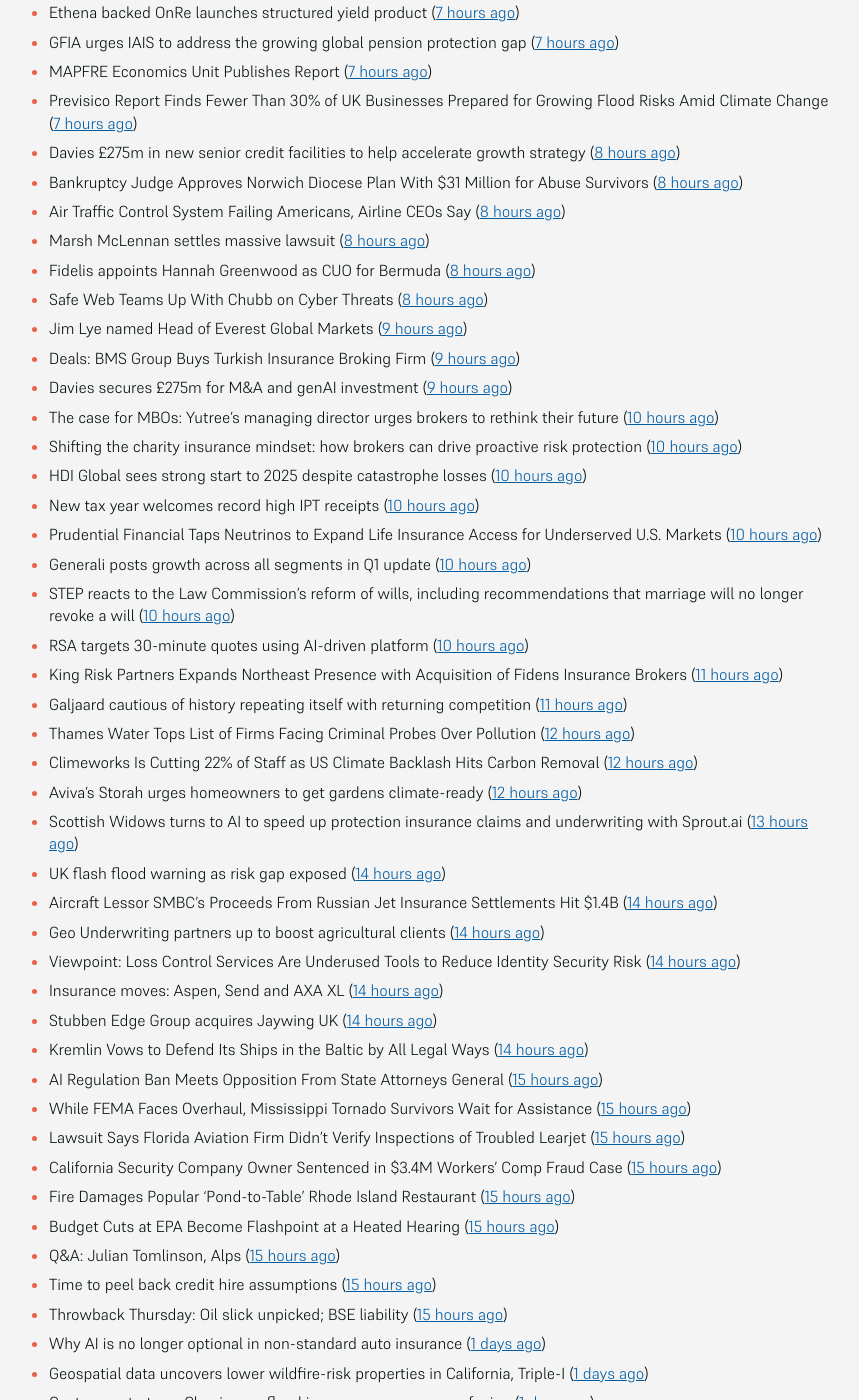
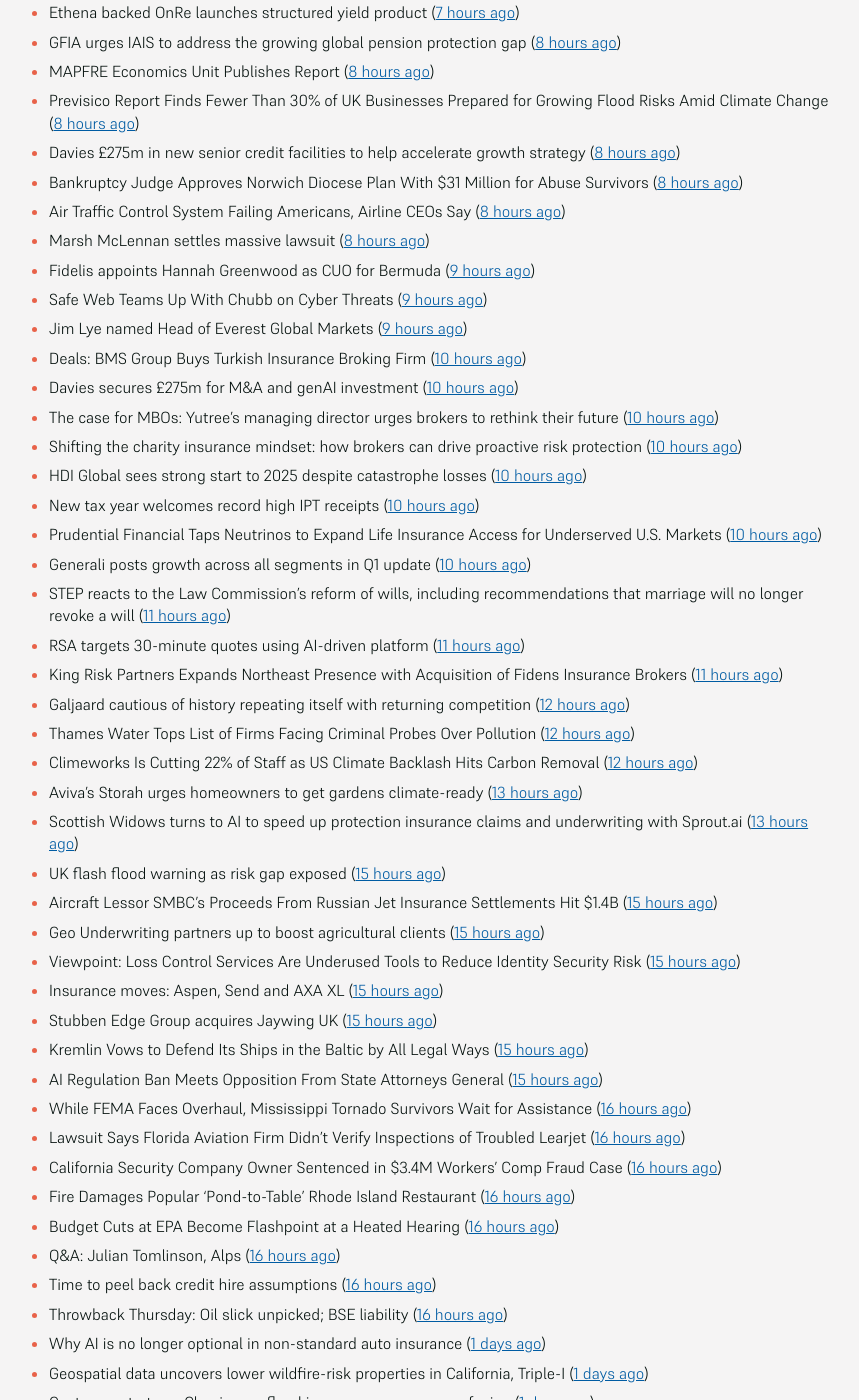
Before and after one commit to mat-0/feeds.thechels.uk, a Jekyll site: the page built from index.md, in a window 1280 px wide and 1400 px high, scrolled down 1075 px. Shown: the whole window, without its empty margins (215-1074 px from the left). Built offline with Jekyll 4.4.1, drawn with Linux system fonts in a browser that asks for light colours; some of the changed text lies outside the part shown.

Commit message:
New Feed

```diff
--- a/index.md
+++ b/index.md
@@ -8,74 +8,74 @@ description: Latest Updates
 [Get this as an RSS feed](/feed.rss)
 
 <!-- news_marker starts -->
-- Senate Votes to Block California’s Rule to Ban Sale of New Gas-Powered Cars by 2035 ([39 minutes ago](https://www.insurancejournal.com/news/west/2025/05/22/824884.htm))
-- CFC boosts cyber cover for high-risk digital sectors ([1 hours ago](https://www.insurancebusinessmag.com/uk/news/breaking-news/cfc-boosts-cyber-cover-for-highrisk-digital-sectors-536652.aspx))
+- Senate Votes to Block California’s Rule to Ban Sale of New Gas-Powered Cars by 2035 ([1 hours ago](https://www.insurancejournal.com/news/west/2025/05/22/824884.htm))
+- CFC boosts cyber cover for high-risk digital sectors ([2 hours ago](https://www.insurancebusinessmag.com/uk/news/breaking-news/cfc-boosts-cyber-cover-for-highrisk-digital-sectors-536652.aspx))
 - Combating misinformation strategy: Verify, then trust ([2 hours ago](https://www.dig-in.com/opinion/strategies-for-fighting-misinformation))
 - AI is changing insurance strategies for small businesses ([2 hours ago](https://www.dig-in.com/opinion/ai-is-changing-insurance-strategies-for-small-businesses))
 - D.A. Says Former California Police Officer on Workers’ Comp Went to Festival, Skied ([3 hours ago](https://www.insurancejournal.com/news/west/2025/05/22/824698.htm))
-- People Moves: Swingle Collins & Associates Names Curtis as President ([3 hours ago](https://www.insurancejournal.com/news/southcentral/2025/05/22/824852.htm))
+- People Moves: Swingle Collins & Associates Names Curtis as President ([4 hours ago](https://www.insurancejournal.com/news/southcentral/2025/05/22/824852.htm))
 - People Moves: Willis Promotes Williamson as Canada Leader; HDI Global Taps RSA’s McDowell as Sales & Distribution Lead for International Programs and Captives ([4 hours ago](https://www.insurancejournal.com/news/international/2025/05/22/824842.htm))
 - New Orleans Archdiocese to Pay $179M to Victims of Clergy Sexual Abuse ([4 hours ago](https://www.insurancejournal.com/news/southcentral/2025/05/22/824844.htm))
 - Man Who Burned Down a Missouri Church Sentenced, Ordered to Pay $7M ([4 hours ago](https://www.insurancejournal.com/news/midwest/2025/05/22/824838.htm))
 - FEMA Senior Officials Exit as Trump Targets Agency ([4 hours ago](https://www.insurancejournal.com/news/national/2025/05/22/824833.htm))
-- Property cat rates expected to fall ~10% at June 1 but market dynamics still favourable: KBW ([4 hours ago](https://www.reinsurancene.ws/property-cat-rates-expected-to-fall-10-at-june-1-but-market-dynamics-still-favourable-kbw/))
-- People Moves: Frankenmuth Insurance Appoints Ott Chief Legal Officer and Corporate Secretary; Brotherhood Mutual Announces VP Promotion, Addition and Transition ([4 hours ago](https://www.insurancejournal.com/news/midwest/2025/05/22/824823.htm))
-- Kota Raises $14.5 Million to Streamline Insurance Benefits Infrastructure ([4 hours ago](https://www.insurtechinsights.com/kota-raises-14-5-million-to-streamline-insurance-benefits-infrastructure/))
+- Property cat rates expected to fall ~10% at June 1 but market dynamics still favourable: KBW ([5 hours ago](https://www.reinsurancene.ws/property-cat-rates-expected-to-fall-10-at-june-1-but-market-dynamics-still-favourable-kbw/))
+- People Moves: Frankenmuth Insurance Appoints Ott Chief Legal Officer and Corporate Secretary; Brotherhood Mutual Announces VP Promotion, Addition and Transition ([5 hours ago](https://www.insurancejournal.com/news/midwest/2025/05/22/824823.htm))
+- Kota Raises $14.5 Million to Streamline Insurance Benefits Infrastructure ([5 hours ago](https://www.insurtechinsights.com/kota-raises-14-5-million-to-streamline-insurance-benefits-infrastructure/))
 - Insurance investment outsourcing hits $4.5trn, private markets see more interest: Clearwater Analytics ([5 hours ago](https://www.reinsurancene.ws/insurance-investment-outsourcing-hits-4-5trn-private-markets-see-more-interest-clearwater-analytics/))
 - Corporate Nuclear Verdicts Surged to New Record High in 2024, Report Says ([5 hours ago](https://www.insurancejournal.com/news/national/2025/05/22/824792.htm))
 - NCDOI Fines Builders Mutual for Repeat Violations in Commercial Auto ([5 hours ago](https://www.insurancejournal.com/news/southeast/2025/05/22/824808.htm))
 - Markets/Coverages: CFC Adds Cyber Proactive Response to More Industry Products ([5 hours ago](https://www.insurancejournal.com/news/national/2025/05/22/824804.htm))
 - Davies Secures New Credit Facility of £275m ([5 hours ago](https://insurance-edge.net/2025/05/22/davies-secures-new-credit-facility-of-275m/))
-- Protecdiv adds David Castillo as EVP, Head of Construction and Surety Solutions ([5 hours ago](https://www.reinsurancene.ws/protecdiv-adds-david-castillo-as-evp-head-of-construction-and-surety-solutions/))
-- Aon Launches Health Price Transparency Data ([5 hours ago](https://insurance-edge.net/2025/05/22/aon-launches-health-price-transparency-data/))
+- Protecdiv adds David Castillo as EVP, Head of Construction and Surety Solutions ([6 hours ago](https://www.reinsurancene.ws/protecdiv-adds-david-castillo-as-evp-head-of-construction-and-surety-solutions/))
+- Aon Launches Health Price Transparency Data ([6 hours ago](https://insurance-edge.net/2025/05/22/aon-launches-health-price-transparency-data/))
 - State Farm's added California rate hike request gets pushback ([6 hours ago](https://www.dig-in.com/news/state-farms-added-california-rate-hike-gets-pushback))
 - Hiscox targets double-digit Retail premium growth by 2028 ([6 hours ago](https://www.reinsurancene.ws/hiscox-targets-double-digit-retail-premium-growth-by-2028/))
-- AM Best warns NOAA disaster data cutoff could hinder insurers’ response to secondary perils ([6 hours ago](https://www.reinsurancene.ws/am-best-warns-noaa-disaster-data-cutoff-could-hinder-insurers-response-to-secondary-perils/))
-- Plane Crashes into San Diego Neighborhood, Setting Homes and Vehicles on Fire ([6 hours ago](https://www.insurancejournal.com/news/west/2025/05/22/824787.htm))
+- AM Best warns NOAA disaster data cutoff could hinder insurers’ response to secondary perils ([7 hours ago](https://www.reinsurancene.ws/am-best-warns-noaa-disaster-data-cutoff-could-hinder-insurers-response-to-secondary-perils/))
+- Plane Crashes into San Diego Neighborhood, Setting Homes and Vehicles on Fire ([7 hours ago](https://www.insurancejournal.com/news/west/2025/05/22/824787.htm))
 - SMEs Are Looking to Boost Their Insurance Cover, Says New Survey ([7 hours ago](https://insurance-edge.net/2025/05/22/smes-are-looking-to-boost-their-insurance-cover-says-new-survey/))
 - Ethena backed OnRe launches structured yield product ([7 hours ago](https://www.reinsurancene.ws/ethena-backed-onre-launches-structured-yield-product/))
-- GFIA urges IAIS to address the growing global pension protection gap ([7 hours ago](https://www.reinsurancene.ws/gfia-urges-iais-to-address-the-growing-global-pension-protection-gap/))
-- MAPFRE Economics Unit Publishes Report ([7 hours ago](https://insurance-edge.net/2025/05/22/mapfre-economics-unit-publishes-report/))
-- Previsico Report Finds Fewer Than 30% of UK Businesses Prepared for Growing Flood Risks Amid Climate Change ([7 hours ago](https://www.insurtechinsights.com/previsico-report-finds-fewer-than-30-of-uk-businesses-prepared-for-growing-flood-risks-amid-climate-change/))
+- GFIA urges IAIS to address the growing global pension protection gap ([8 hours ago](https://www.reinsurancene.ws/gfia-urges-iais-to-address-the-growing-global-pension-protection-gap/))
+- MAPFRE Economics Unit Publishes Report ([8 hours ago](https://insurance-edge.net/2025/05/22/mapfre-economics-unit-publishes-report/))
+- Previsico Report Finds Fewer Than 30% of UK Businesses Prepared for Growing Flood Risks Amid Climate Change ([8 hours ago](https://www.insurtechinsights.com/previsico-report-finds-fewer-than-30-of-uk-businesses-prepared-for-growing-flood-risks-amid-climate-change/))
 - Davies £275m in new senior credit facilities to help accelerate growth strategy ([8 hours ago](https://www.reinsurancene.ws/davies-275m-in-new-senior-credit-facilities-to-help-accelerate-growth-strategy/))
 - Bankruptcy Judge Approves Norwich Diocese Plan With $31 Million for Abuse Survivors ([8 hours ago](https://www.insurancejournal.com/news/east/2025/05/22/824771.htm))
 - Air Traffic Control System Failing Americans, Airline CEOs Say ([8 hours ago](https://www.insurancejournal.com/news/national/2025/05/22/824772.htm))
 - Marsh McLennan settles massive lawsuit ([8 hours ago](https://www.insurancebusinessmag.com/uk/news/legal-insights/marsh-mclennan-settles-massive-lawsuit-536579.aspx))
-- Fidelis appoints Hannah Greenwood as CUO for Bermuda ([8 hours ago](https://www.reinsurancene.ws/fidelis-appoints-hannah-greenwood-as-cuo-for-bermuda/))
-- Safe Web Teams Up With Chubb on Cyber Threats ([8 hours ago](https://insurance-edge.net/2025/05/22/safe-web-teams-up-with-chubb-on-cyber-threats/))
+- Fidelis appoints Hannah Greenwood as CUO for Bermuda ([9 hours ago](https://www.reinsurancene.ws/fidelis-appoints-hannah-greenwood-as-cuo-for-bermuda/))
+- Safe Web Teams Up With Chubb on Cyber Threats ([9 hours ago](https://insurance-edge.net/2025/05/22/safe-web-teams-up-with-chubb-on-cyber-threats/))
 - Jim Lye named Head of Everest Global Markets ([9 hours ago](https://www.reinsurancene.ws/jim-lye-named-head-of-everest-global-markets/))
-- Deals: BMS Group Buys Turkish Insurance Broking Firm ([9 hours ago](https://insurance-edge.net/2025/05/22/deals-bms-group-buys-turkish-insurance-broking-firm/))
-- Davies secures £275m for M&A and genAI investment ([9 hours ago](https://www.postonline.co.uk/claims/7957808/davies-secures-%C2%A3275m-for-ma-and-genai-investment))
+- Deals: BMS Group Buys Turkish Insurance Broking Firm ([10 hours ago](https://insurance-edge.net/2025/05/22/deals-bms-group-buys-turkish-insurance-broking-firm/))
+- Davies secures £275m for M&A and genAI investment ([10 hours ago](https://www.postonline.co.uk/claims/7957808/davies-secures-%C2%A3275m-for-ma-and-genai-investment))
 - The case for MBOs: Yutree's managing director urges brokers to rethink their future ([10 hours ago](https://www.insurancebusinessmag.com/uk/news/business-resilience/the-case-for-mbos-yutrees-managing-director-urges-brokers-to-rethink-their-future-536561.aspx))
 - Shifting the charity insurance mindset: how brokers can drive proactive risk protection ([10 hours ago](https://www.insurancebusinessmag.com/uk/news/non-profits/shifting-the-charity-insurance-mindset-how-brokers-can-drive-proactive-risk-protection-536560.aspx))
 - HDI Global sees strong start to 2025 despite catastrophe losses ([10 hours ago](https://www.insurancebusinessmag.com/uk/news/breaking-news/hdi-global-sees-strong-start-to-2025-despite-catastrophe-losses-536559.aspx))
 - New tax year welcomes record high IPT receipts ([10 hours ago](https://www.insurancebusinessmag.com/uk/news/breaking-news/new-tax-year-welcomes-record-high-ipt-receipts-536558.aspx))
 - Prudential Financial Taps Neutrinos to Expand Life Insurance Access for Underserved U.S. Markets ([10 hours ago](https://www.insurtechinsights.com/prudential-financial-taps-neutrinos-to-expand-life-insurance-access-for-underserved-u-s-markets/))
 - Generali posts growth across all segments in Q1 update ([10 hours ago](https://www.insurancebusinessmag.com/uk/news/breaking-news/generali-posts-growth-across-all-segments-in-q1-update-536552.aspx))
-- STEP reacts to the Law Commission’s reform of wills, including recommendations that marriage will no longer revoke a will ([10 hours ago](https://ifamagazine.com/step-reacts-to-the-law-commissions-reform-of-wills-including-recommendations-that-marriage-will-no-longer-revoke-a-will/))
-- RSA targets 30-minute quotes using AI-driven platform ([10 hours ago](https://www.postonline.co.uk/commercial/7957756/rsa-targets-30-minute-quotes-using-ai-driven-platform))
+- STEP reacts to the Law Commission’s reform of wills, including recommendations that marriage will no longer revoke a will ([11 hours ago](https://ifamagazine.com/step-reacts-to-the-law-commissions-reform-of-wills-including-recommendations-that-marriage-will-no-longer-revoke-a-will/))
+- RSA targets 30-minute quotes using AI-driven platform ([11 hours ago](https://www.postonline.co.uk/commercial/7957756/rsa-targets-30-minute-quotes-using-ai-driven-platform))
 - King Risk Partners Expands Northeast Presence with Acquisition of Fidens Insurance Brokers ([11 hours ago](https://www.insurtechinsights.com/king-risk-partners-expands-northeast-presence-with-acquisition-of-fidens-insurance-brokers/))
-- Galjaard cautious of history repeating itself with returning competition ([11 hours ago](https://www.postonline.co.uk/news/7957781/galjaard-cautious-of-history-repeating-itself-with-returning-competition))
+- Galjaard cautious of history repeating itself with returning competition ([12 hours ago](https://www.postonline.co.uk/news/7957781/galjaard-cautious-of-history-repeating-itself-with-returning-competition))
 - Thames Water Tops List of Firms Facing Criminal Probes Over Pollution ([12 hours ago](https://www.insurancejournal.com/news/international/2025/05/22/824751.htm))
 - Climeworks Is Cutting 22% of Staff as US Climate Backlash Hits Carbon Removal ([12 hours ago](https://www.insurancejournal.com/news/international/2025/05/22/824741.htm))
-- Aviva’s Storah urges homeowners to get gardens climate-ready ([12 hours ago](https://www.postonline.co.uk/personal/7957795/aviva%E2%80%99s-storah-urges-homeowners-to-get-gardens-climate-ready))
+- Aviva’s Storah urges homeowners to get gardens climate-ready ([13 hours ago](https://www.postonline.co.uk/personal/7957795/aviva%E2%80%99s-storah-urges-homeowners-to-get-gardens-climate-ready))
 - Scottish Widows turns to AI to speed up protection insurance claims and underwriting with Sprout.ai ([13 hours ago](https://ifamagazine.com/scottish-widows-turns-to-ai-to-speed-up-protection-insurance-claims-and-underwriting-with-sprout-ai/))
-- UK flash flood warning as risk gap exposed ([14 hours ago](https://www.insurancebusinessmag.com/uk/news/catastrophe/uk-flash-flood-warning-as-risk-gap-exposed-536538.aspx))
-- Aircraft Lessor SMBC’s Proceeds From Russian Jet Insurance Settlements Hit $1.4B ([14 hours ago](https://www.insurancejournal.com/news/international/2025/05/22/824738.htm))
-- Geo Underwriting partners up to boost agricultural clients ([14 hours ago](https://www.insurancebusinessmag.com/uk/news/property-insurance/geo-underwriting-partners-up-to-boost-agricultural-clients-536537.aspx))
-- Viewpoint: Loss Control Services Are Underused Tools to Reduce Identity Security Risk ([14 hours ago](https://www.insurancejournal.com/news/national/2025/05/22/824706.htm))
-- Insurance moves: Aspen, Send and AXA XL ([14 hours ago](https://www.insurancebusinessmag.com/uk/news/breaking-news/insurance-moves-aspen-send-and-axa-xl-536536.aspx))
-- Stubben Edge Group acquires Jaywing UK ([14 hours ago](https://www.insurancebusinessmag.com/uk/news/breaking-news/stubben-edge-group-acquires-jaywing-uk-536535.aspx))
-- Kremlin Vows to Defend Its Ships in the Baltic by All Legal Ways ([14 hours ago](https://www.insurancejournal.com/news/international/2025/05/22/824733.htm))
+- UK flash flood warning as risk gap exposed ([15 hours ago](https://www.insurancebusinessmag.com/uk/news/catastrophe/uk-flash-flood-warning-as-risk-gap-exposed-536538.aspx))
+- Aircraft Lessor SMBC’s Proceeds From Russian Jet Insurance Settlements Hit $1.4B ([15 hours ago](https://www.insurancejournal.com/news/international/2025/05/22/824738.htm))
+- Geo Underwriting partners up to boost agricultural clients ([15 hours ago](https://www.insurancebusinessmag.com/uk/news/property-insurance/geo-underwriting-partners-up-to-boost-agricultural-clients-536537.aspx))
+- Viewpoint: Loss Control Services Are Underused Tools to Reduce Identity Security Risk ([15 hours ago](https://www.insurancejournal.com/news/national/2025/05/22/824706.htm))
+- Insurance moves: Aspen, Send and AXA XL ([15 hours ago](https://www.insurancebusinessmag.com/uk/news/breaking-news/insurance-moves-aspen-send-and-axa-xl-536536.aspx))
+- Stubben Edge Group acquires Jaywing UK ([15 hours ago](https://www.insurancebusinessmag.com/uk/news/breaking-news/stubben-edge-group-acquires-jaywing-uk-536535.aspx))
+- Kremlin Vows to Defend Its Ships in the Baltic by All Legal Ways ([15 hours ago](https://www.insurancejournal.com/news/international/2025/05/22/824733.htm))
 - AI Regulation Ban Meets Opposition From State Attorneys General ([15 hours ago](https://www.insurancejournal.com/news/national/2025/05/22/824714.htm))
-- While FEMA Faces Overhaul, Mississippi Tornado Survivors Wait for Assistance ([15 hours ago](https://www.insurancejournal.com/news/southeast/2025/05/22/824629.htm))
-- Lawsuit Says Florida Aviation Firm Didn’t Verify Inspections of Troubled Learjet ([15 hours ago](https://www.insurancejournal.com/news/southeast/2025/05/22/824688.htm))
-- California Security Company Owner Sentenced in $3.4M Workers’ Comp Fraud Case ([15 hours ago](https://www.insurancejournal.com/news/west/2025/05/22/824503.htm))
-- Fire Damages Popular ‘Pond-to-Table’ Rhode Island Restaurant ([15 hours ago](https://www.insurancejournal.com/news/east/2025/05/22/824729.htm))
-- Budget Cuts at EPA Become Flashpoint at a Heated Hearing ([15 hours ago](https://www.insurancejournal.com/news/national/2025/05/22/824717.htm))
-- Q&A: Julian Tomlinson, Alps ([15 hours ago](https://www.postonline.co.uk/broker/7957208/qa-julian-tomlinson-alps))
-- Time to peel back credit hire assumptions ([15 hours ago](https://www.postonline.co.uk/personal/7957762/time-to-peel-back-credit-hire-assumptions))
-- Throwback Thursday: Oil slick unpicked; BSE liability ([15 hours ago](https://www.postonline.co.uk/commercial/7956605/throwback-thursday-oil-slick-unpicked-bse-liability))
+- While FEMA Faces Overhaul, Mississippi Tornado Survivors Wait for Assistance ([16 hours ago](https://www.insurancejournal.com/news/southeast/2025/05/22/824629.htm))
+- Lawsuit Says Florida Aviation Firm Didn’t Verify Inspections of Troubled Learjet ([16 hours ago](https://www.insurancejournal.com/news/southeast/2025/05/22/824688.htm))
+- California Security Company Owner Sentenced in $3.4M Workers’ Comp Fraud Case ([16 hours ago](https://www.insurancejournal.com/news/west/2025/05/22/824503.htm))
+- Fire Damages Popular ‘Pond-to-Table’ Rhode Island Restaurant ([16 hours ago](https://www.insurancejournal.com/news/east/2025/05/22/824729.htm))
+- Budget Cuts at EPA Become Flashpoint at a Heated Hearing ([16 hours ago](https://www.insurancejournal.com/news/national/2025/05/22/824717.htm))
+- Q&A: Julian Tomlinson, Alps ([16 hours ago](https://www.postonline.co.uk/broker/7957208/qa-julian-tomlinson-alps))
+- Time to peel back credit hire assumptions ([16 hours ago](https://www.postonline.co.uk/personal/7957762/time-to-peel-back-credit-hire-assumptions))
+- Throwback Thursday: Oil slick unpicked; BSE liability ([16 hours ago](https://www.postonline.co.uk/commercial/7956605/throwback-thursday-oil-slick-unpicked-bse-liability))
 - Why AI is no longer optional in non-standard auto insurance ([1 days ago](https://www.dig-in.com/opinion/ais-role-in-non-standard-auto-insurance))
 - Geospatial data uncovers lower wildfire-risk properties in California, Triple-I ([1 days ago](https://www.dig-in.com/news/geospatial-data-wildfire-prone-california-properties))
 - Customer strategy: Clearing up flood insurance coverage confusion ([1 days ago](https://www.dig-in.com/opinion/clearing-up-flood-insurance-coverage-confusion))
```
